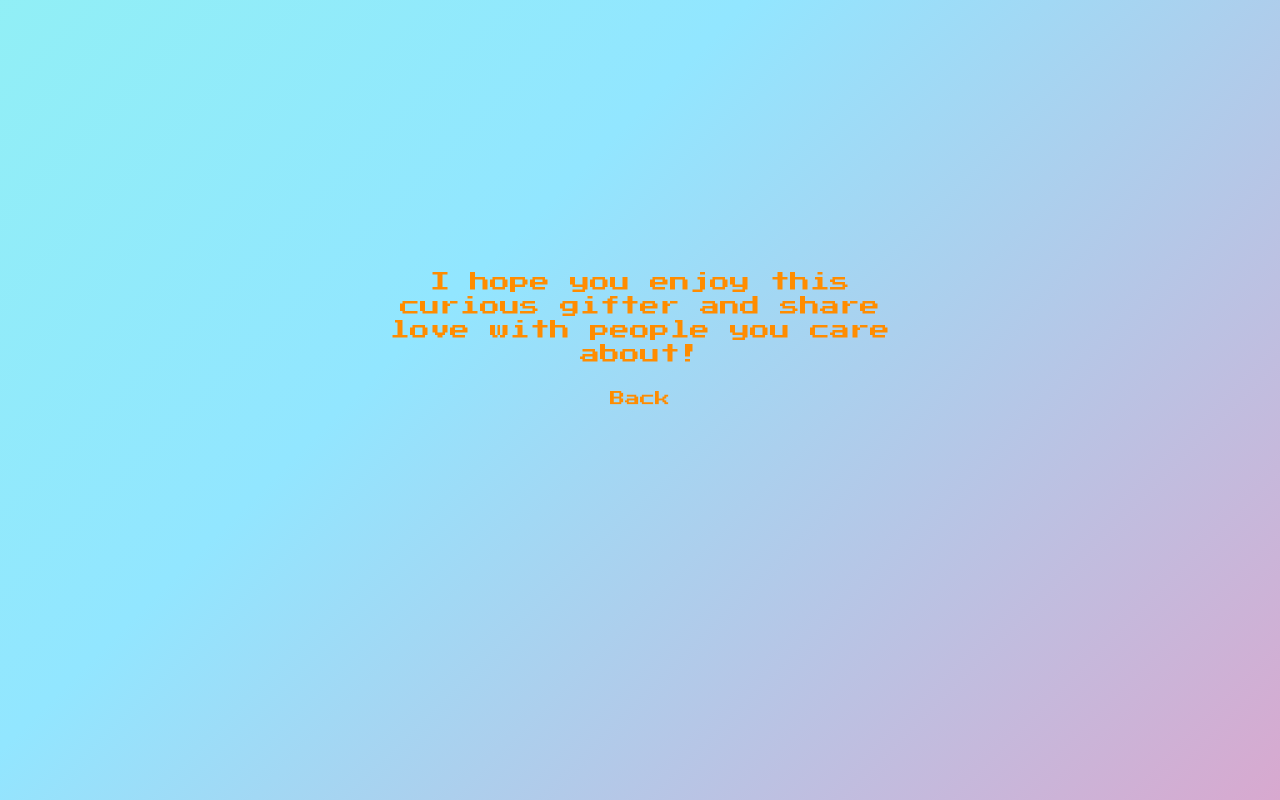
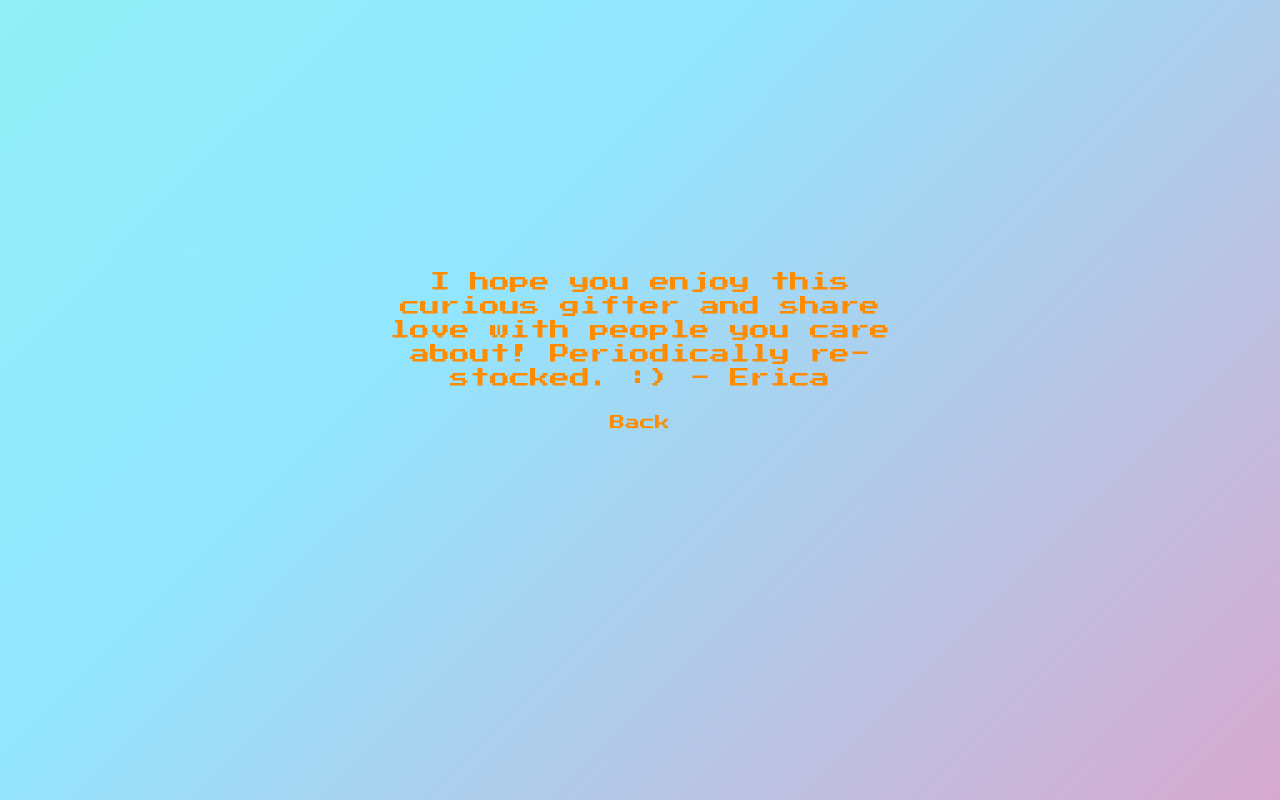
Before and after one commit to ericattang/curiousgifter, a plain HTML site: page newpage.html in a window 1280 px wide. Shown: the top 800 px of the page. Drawn offline with Linux system fonts and the light colour scheme.

Commit message:
Update newpage.html

```diff
--- a/newpage.html
+++ b/newpage.html
@@ -6,6 +6,10 @@
     <!-- Document Title -->
     <title>New Page</title>
     <style>
+
+@import url('https://fonts.googleapis.com/css2?family=Press+Start+2P&display=swap');
+
+
         /* New Page Styles */
         body {
             background-color: #fff2f2;
@@ -53,7 +57,7 @@
 <body>
     <div class="container">
         <!-- <h1>New Page</h1> -->
-        <p class="message">I hope you enjoy this curious gifter and share love with people you care about!</p>
+        <p class="message">I hope you enjoy this curious gifter and share love with people you care about! Periodically re-stocked. :) - Erica </p>
         <a href="index.html">Back</a>
     </div>
 </body>
```
